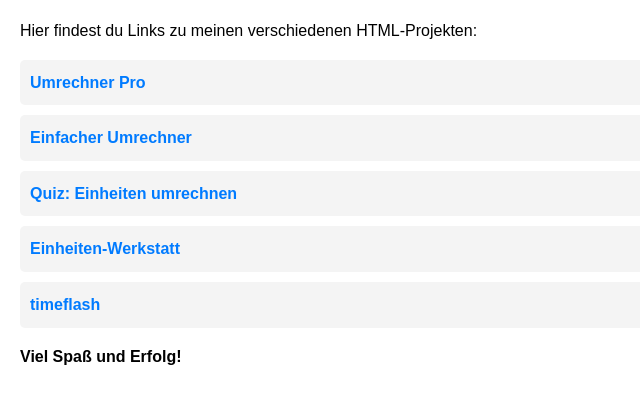
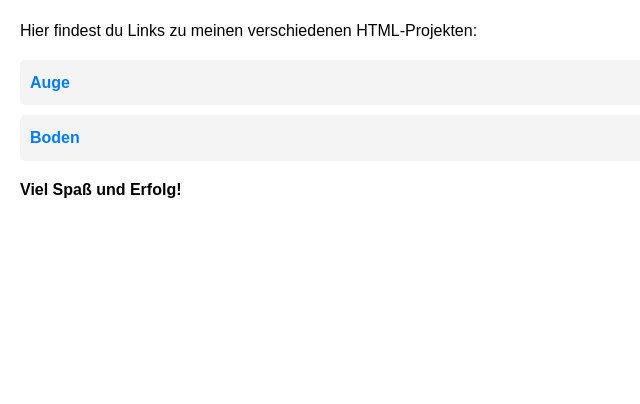
Before and after one commit to krummen/Marey, a plain HTML site: page index.html in a window 1280 px wide. Shown: the part 76-480 px from the top of the page, without its empty margins (0-640 px from the left). Drawn offline with Linux system fonts and the light colour scheme.

Commit message:
Update index.html

```diff
--- a/index.html
+++ b/index.html
@@ -38,11 +38,8 @@
     <h1>Meine HTML-Anwendungen</h1>
     <p>Hier findest du Links zu meinen verschiedenen HTML-Projekten:</p>
     <ul>
-        <li><a href="Umrechner Pro.html">Umrechner Pro</a></li>
-        <li><a href="Umrechner.html">Einfacher Umrechner</a></li>
-        <li><a href="Quiz - Einheiten umrechnen.html">Quiz: Einheiten umrechnen</a></li>
-        <li><a href="Einheiten-Werkstatt">Einheiten-Werkstatt</a></li>
-        <li><a href="timeflash">timeflash</a></li>
+        <li><a href="Auge.html">Auge</a></li>
+        <li><a href="Boden.html">Boden</a></li>
     </ul>
     <p>
         <strong>Viel Spaß und Erfolg!</strong><br>
```
